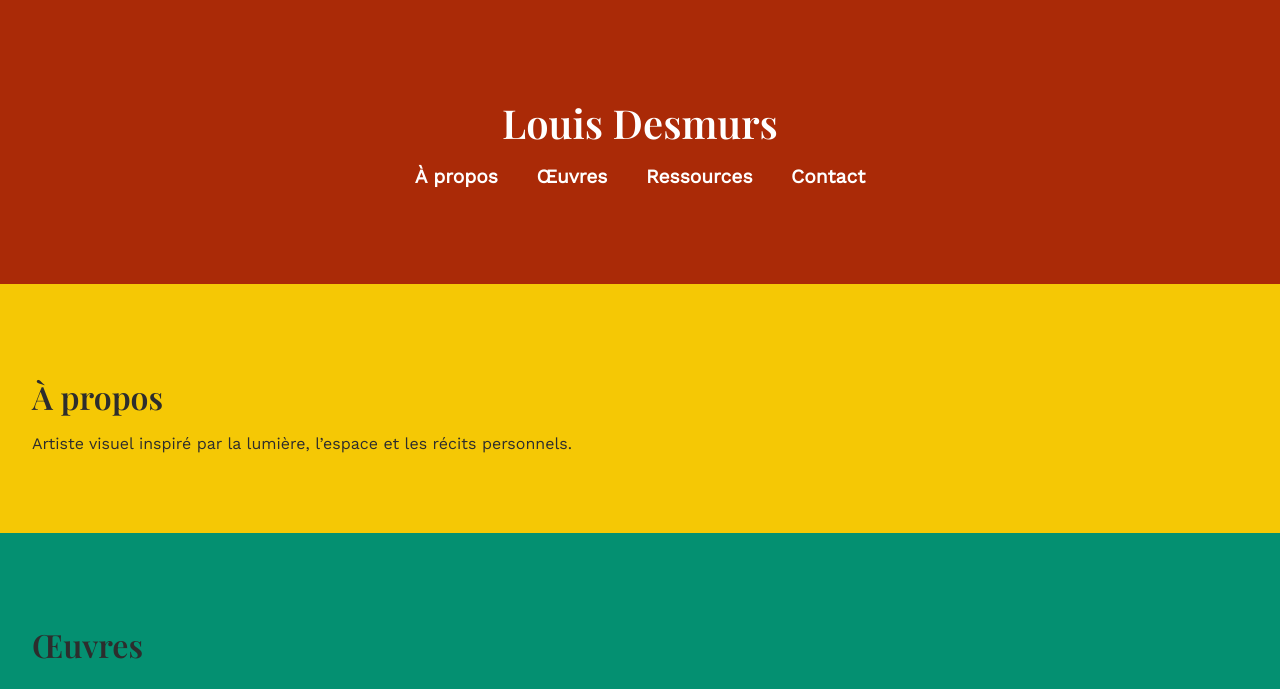
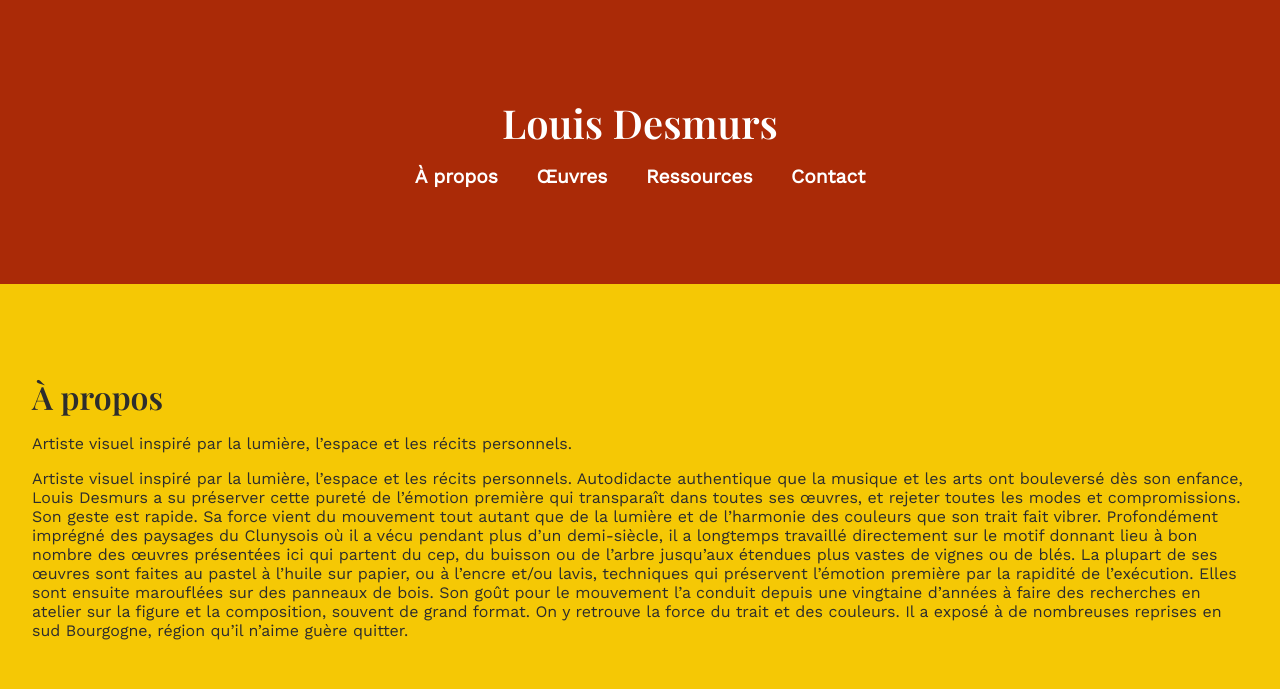
Before and after one commit to elinamurad/art-advisor-landing, a plain HTML site: page index.html in a window 1280 px wide. Shown: the top 689 px of the page. Drawn offline with nearby package versions, Linux system fonts and the light colour scheme.

Commit message:
mise a jour

```diff
--- a/index.html
+++ b/index.html
@@ -22,6 +22,9 @@
   <section id="about" class="section">
     <h2>À propos</h2>
     <p>Artiste visuel inspiré par la lumière, l’espace et les récits personnels.</p>
+    <p>Artiste visuel inspiré par la lumière, l’espace et les récits personnels.
+      Autodidacte authentique que la musique et les arts ont bouleversé dès son enfance, Louis Desmurs a su préserver cette pureté de l’émotion première qui transparaît dans toutes ses œuvres, et rejeter toutes les modes et compromissions. Son geste est rapide. Sa force vient du mouvement tout autant que de la lumière et de l’harmonie des couleurs que son trait fait vibrer. Profondément imprégné des paysages du Clunysois où il a vécu pendant plus d’un demi-siècle, il a longtemps travaillé directement sur le motif donnant lieu à bon nombre des œuvres présentées ici qui partent du cep, du buisson ou de l’arbre jusqu’aux étendues plus vastes de vignes ou de blés. La plupart de ses œuvres sont faites au pastel à l’huile sur papier, ou à l’encre et/ou lavis, techniques qui préservent l’émotion première par la rapidité de l’exécution. Elles sont ensuite marouflées sur des panneaux de bois. Son goût pour le mouvement l’a conduit depuis une vingtaine d’années à faire des recherches en atelier sur la figure et la composition, souvent de grand format. On y retrouve la force du trait et des couleurs. Il a exposé à de nombreuses reprises en sud Bourgogne, région qu’il n’aime guère quitter.
+    </p>
   </section>
 
   <section id="works" class="section works">
```
Also changed, not shown: 1 other file.
